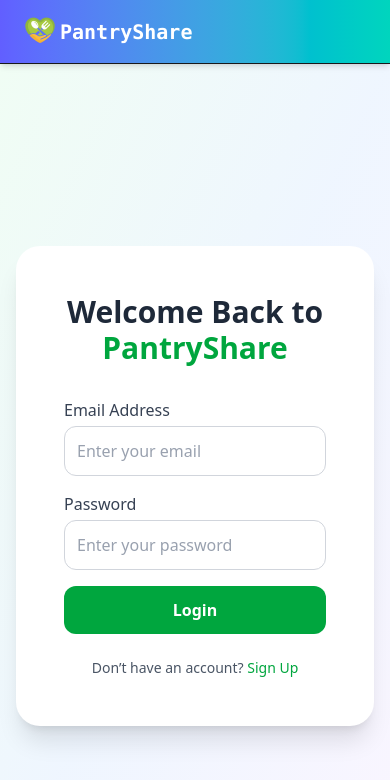
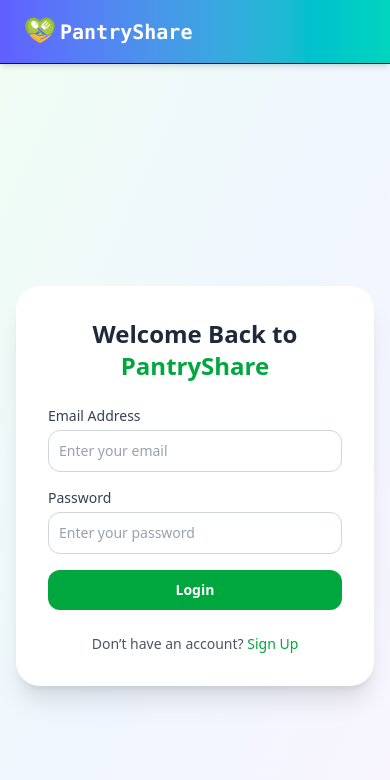
Before and after one commit to ramyasunarkani/PantryShare, a React (Vite) app: page /login in a window 390 px wide. Shown: the top 780 px of the page. Built offline with nearby package versions, Linux system fonts and the light colour scheme; no server answers.

Commit message:
browse items

```diff
--- a/src/pages/Login.jsx
+++ b/src/pages/Login.jsx
@@ -30,19 +30,21 @@ const Login = () => {
   return (
     <>
       <NavBar />
-      <div className="min-h-screen bg-gradient-to-br from-green-50 via-blue-50 to-purple-50 flex items-center justify-center px-4">
-        <div className="bg-white p-12 rounded-3xl shadow-xl w-full max-w-md transition-transform transform hover:scale-105">
-          <h2 className="text-3xl font-bold text-center text-gray-800 mb-8">
+      <div className="min-h-screen bg-gradient-to-br from-green-50 via-blue-50 to-purple-50 flex items-center justify-center px-4 sm:px-6 lg:px-8">
+        <div className="bg-white p-8 sm:p-10 md:p-12 rounded-3xl shadow-xl w-full max-w-sm sm:max-w-md lg:max-w-lg transition-transform transform hover:scale-[1.02]">
+          <h2 className="text-2xl sm:text-3xl font-bold text-center text-gray-800 mb-6 sm:mb-8">
             Welcome Back to <span className="text-green-600">PantryShare</span>
           </h2>
 
-          <form onSubmit={handleLogin} className="flex flex-col gap-4">
+          <form onSubmit={handleLogin} className="flex flex-col gap-4 sm:gap-5">
             <div className="flex flex-col">
-              <label className="mb-1 font-medium text-gray-700">Email Address</label>
+              <label className="mb-1 font-medium text-gray-700 text-sm sm:text-base">
+                Email Address
+              </label>
               <input
                 type="email"
                 placeholder="Enter your email"
-                className="p-3 rounded-xl border placeholder-gray-400 border-gray-300 text-gray-500 focus:border-green-500 focus:ring-1 focus:ring-green-500 outline-none transition"
+                className="p-2.5 sm:p-3 rounded-xl border placeholder-gray-400 border-gray-300 text-gray-600 focus:border-green-500 focus:ring-1 focus:ring-green-500 outline-none transition text-sm sm:text-base"
                 value={email}
                 onChange={(e) => setEmail(e.target.value)}
                 required
@@ -50,11 +52,13 @@ const Login = () => {
             </div>
 
             <div className="flex flex-col">
-              <label className="mb-1 font-medium text-gray-700">Password</label>
+              <label className="mb-1 font-medium text-gray-700 text-sm sm:text-base">
+                Password
+              </label>
               <input
                 type="password"
                 placeholder="Enter your password"
-                className="p-3 rounded-xl border placeholder-gray-400 border-gray-300 text-gray-500 focus:border-green-500 focus:ring-1 focus:ring-green-500 outline-none transition"
+                className="p-2.5 sm:p-3 rounded-xl border placeholder-gray-400 border-gray-300 text-gray-600 focus:border-green-500 focus:ring-1 focus:ring-green-500 outline-none transition text-sm sm:text-base"
                 value={password}
                 onChange={(e) => setPassword(e.target.value)}
                 required
@@ -64,13 +68,13 @@ const Login = () => {
             <button
               type="submit"
               disabled={loading}
-              className="bg-green-600 text-white py-3 rounded-xl font-semibold hover:bg-green-700 transition duration-300 disabled:opacity-50"
+              className="bg-green-600 text-white py-2.5 sm:py-3 rounded-xl font-semibold hover:bg-green-700 transition duration-300 disabled:opacity-50 text-sm sm:text-base"
             >
               {loading ? 'Logging in...' : 'Login'}
             </button>
           </form>
 
-          <p className="mt-6 text-center text-gray-600 text-sm">
+          <p className="mt-6 text-center text-gray-600 text-sm sm:text-base">
             Don’t have an account?{' '}
             <Link
               to="/signup"
```
